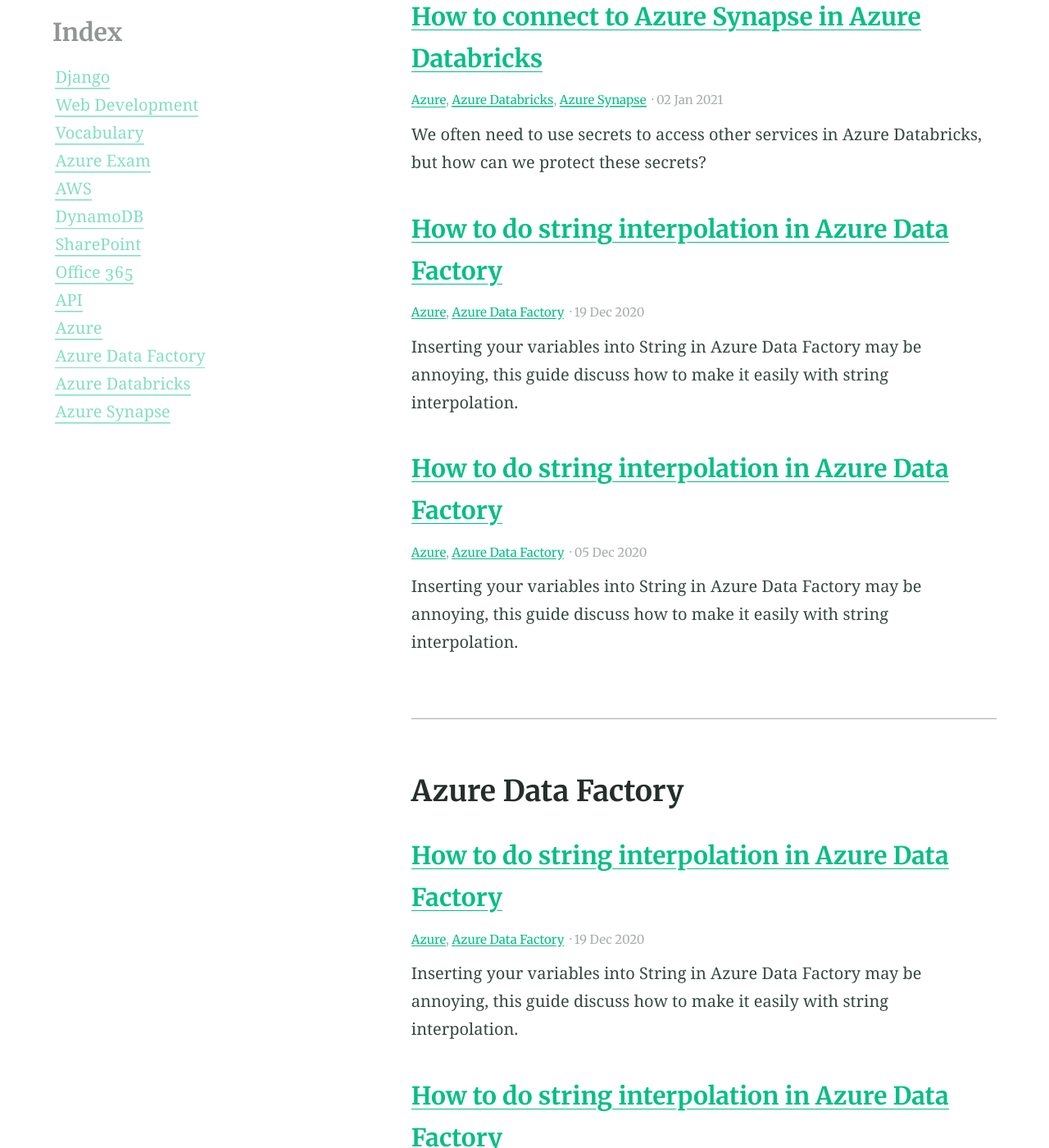
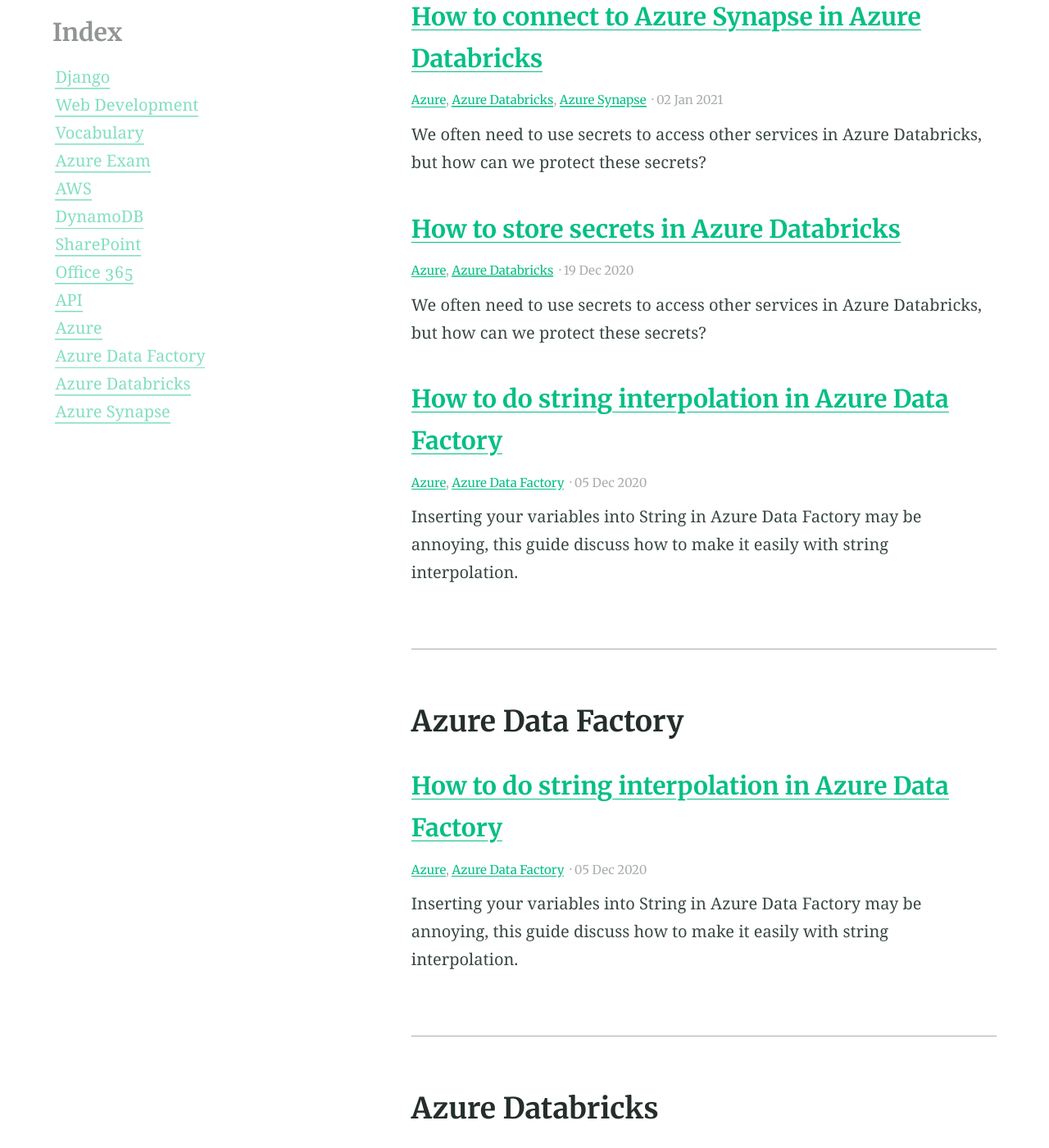
Before and after one commit to JoeHO888/JoeHo888.github.io, a Jekyll site: the page built from categories.md, in a window 1280 px wide and 1400 px high, scrolled down 3751 px. Shown: the whole window at 82% size. Built offline with Jekyll 4.4.1, drawn with Linux system fonts in a browser that asks for light colours; some of the changed text lies outside the part shown.

Commit message:
Test Publishing Databricks Secret Management Blog Post

````diff
--- a/_posts/2020-12-19-How-To-Store-Secrets-In-Azure-Databricks.md
+++ b/_posts/2020-12-19-How-To-Store-Secrets-In-Azure-Databricks.md
@@ -1,50 +1,79 @@
 ---
-title: How to do string interpolation in Azure Data Factory
+title: How to store secrets in Azure Databricks
 categories:
 - Azure
-- Azure Data Factory
+- Azure Databricks
 excerpt: |
-  Inserting your variables into String in Azure Data Factory may be annoying, this guide discuss how to make it easily with string interpolation.
+  We often need to use secrets to access other services in Azure Databricks, but how can we protect these secrets?
 feature_text: |
-  ## How to put your variables insider String Expression in Azure Data Factory
+  ## Secret Management in Azure Databricks
 feature_image: "https://picsum.photos/2560/600?image=733"
 image: "https://picsum.photos/2560/600?image=733"
 ---
 
 ## Background
-Azure Data Factory allows us to add dynamic content in certain fields. Sometimes, we want to insert the value of variables, value of function or output of last activity into our string for dynamic content.
+In Azure Databricks, we can write code to perform data transformation on data stored in various Azure Services, e.g. Azure Blob Storage, Azure Synapse. However, as other programs, sometimes, you want to protect credentials used in Azure Databricks, Azure Databricks provides a solid secret management approach to help you achieve that.
 
-{% include figure.html image="/images/2020-12-05-How-To-Do-String-Interpolation-Azure-Data-Factory/background-image.jpg" %}
+## Steps
 
-## Solution
-There are two approaches to achieve that.
+### Prepare Databricks command-line interface (CLI) in Azure Cloud Shell
 
-1. Azure Data Factory’s built-in function “concat”
-2. String Interpolation in Azure Data Factory
+#### Configure your cloud shell environment
 
-### Azure Data Factory’s built-in function “concat”
-Azure Data Factory has a built-in function “concat” which helps us concatenate  string together, but this makes the dynamic content less readable.
+Open Cloud Shell & make sure you select “Bash” for the Cloud Shell Environment.
 
-{% include figure.html image="/images/2020-12-05-How-To-Do-String-Interpolation-Azure-Data-Factory/concat-function-example.jpg" caption="Use built-in concat function"%}
+{% include figure.html image="/images/2020-12-19-How-To-Store-Secrets-In-Azure-Databricks/bash-cloud-shell.jpg" %}
 
-{% include figure.html image="/images/2020-12-05-How-To-Do-String-Interpolation-Azure-Data-Factory/output.jpg" caption="Output"%}
+#### Set up Virtual Environment
+Create Virtual Environment with below command.
 
-### String Interpolation in Azure Data Factory
-Actually, we can do string interpolation in Azure Data Factory, which is similar to other programming languages, this approach can make our dynamic content much more to comprehend.
+```
+# Bash
+virtualenv -p /usr/bin/python2.7 databrickscli
+```
 
-To achieve string interpolation, please put your variable inside “@{}”, i.e. @{your_variable_expression}. For example, it should be “@{variables(‘variable_name’)}” if your variable name is “variable_name”.
+{% include figure.html image="/images/2020-12-19-How-To-Store-Secrets-In-Azure-Databricks/create-virtual-environment.jpg" %}
 
-{% include figure.html image="/images/2020-12-05-How-To-Do-String-Interpolation-Azure-Data-Factory/string-interpolation-example.jpg" caption="Use String Interpolation"%}
+#### Activate your virtual environment
 
-{% include figure.html image="/images/2020-12-05-How-To-Do-String-Interpolation-Azure-Data-Factory/output.jpg" caption="Output"%}
+Activate your virtual environment with below command.
 
-#### Bonus: Call functions with String Interpolation
-On top of that, String Interpolation allows you to call other Azure Data Factory built-in functions inside the expression.
+```
+# Bash
+source databrickscli/bin/activate
+```
 
-{% include figure.html image="/images/2020-12-05-How-To-Do-String-Interpolation-Azure-Data-Factory/bonus-example.jpg" caption="Call functions with String Interpolation"%}
+{% include figure.html image="/images/2020-12-19-How-To-Store-Secrets-In-Azure-Databricks/activate-virtual-environment.jpg" %}
 
-{% include figure.html image="/images/2020-12-05-How-To-Do-String-Interpolation-Azure-Data-Factory/bonus-output.jpg" caption="Output"%}
+#### Install Databricks CLI
+Install Databricks CLI with below command.
 
-Blog: [https://joeho888.github.io/](https://joeho888.github.io/)
+```
+# Bash
+pip install databricks-cli
+```
 
-LinkedIn: [https://www.linkedin.com/in/ho-cho-tai-0260758a/](https://www.linkedin.com/in/ho-cho-tai-0260758a/)
+{% include figure.html image="/images/2020-12-19-How-To-Store-Secrets-In-Azure-Databricks/install-databricks-cli.jpg" %}
+
+### Create secret in Azure Databricks
+
+#### Set up authentication
+Before you can create a secret, you need to authenticate as a user of the Azure Databricks, which requires your Azure Databrics workspace’s URL and a token
+
+##### Get your Azure Databricks workspace’s URL
+You can navigate to your Azure Databricks workspace and copy its URL.
+
+{% include figure.html image="/images/2020-12-19-How-To-Store-Secrets-In-Azure-Databricks/databricks-url.jpg" %}
+
+##### Generate Access Token for your Azure Databricks workspace
+You can follow below steps to retrieve access token
+
+{% include figure.html image="/images/2020-12-19-How-To-Store-Secrets-In-Azure-Databricks/launch-databricks-workspace.jpg" caption="Launch Databricks Workspace"%}
+
+{% include figure.html image="/images/2020-12-19-How-To-Store-Secrets-In-Azure-Databricks/databricks-user-settings.jpg" caption="Click 'User Settings'"%}
+
+{% include figure.html image="/images/2020-12-19-How-To-Store-Secrets-In-Azure-Databricks/generate-access-token.jpg" caption="Click 'Generate New Token' "%}
+
+{% include figure.html image="/images/2020-12-19-How-To-Store-Secrets-In-Azure-Databricks/configure-access-token.jpg" caption="Configure access token & click "Generate""%}
+
+{% include figure.html image="/images/2020-12-19-How-To-Store-Secrets-In-Azure-Databricks/copy-access-token.jpg" caption="Copy access token"%}
````
